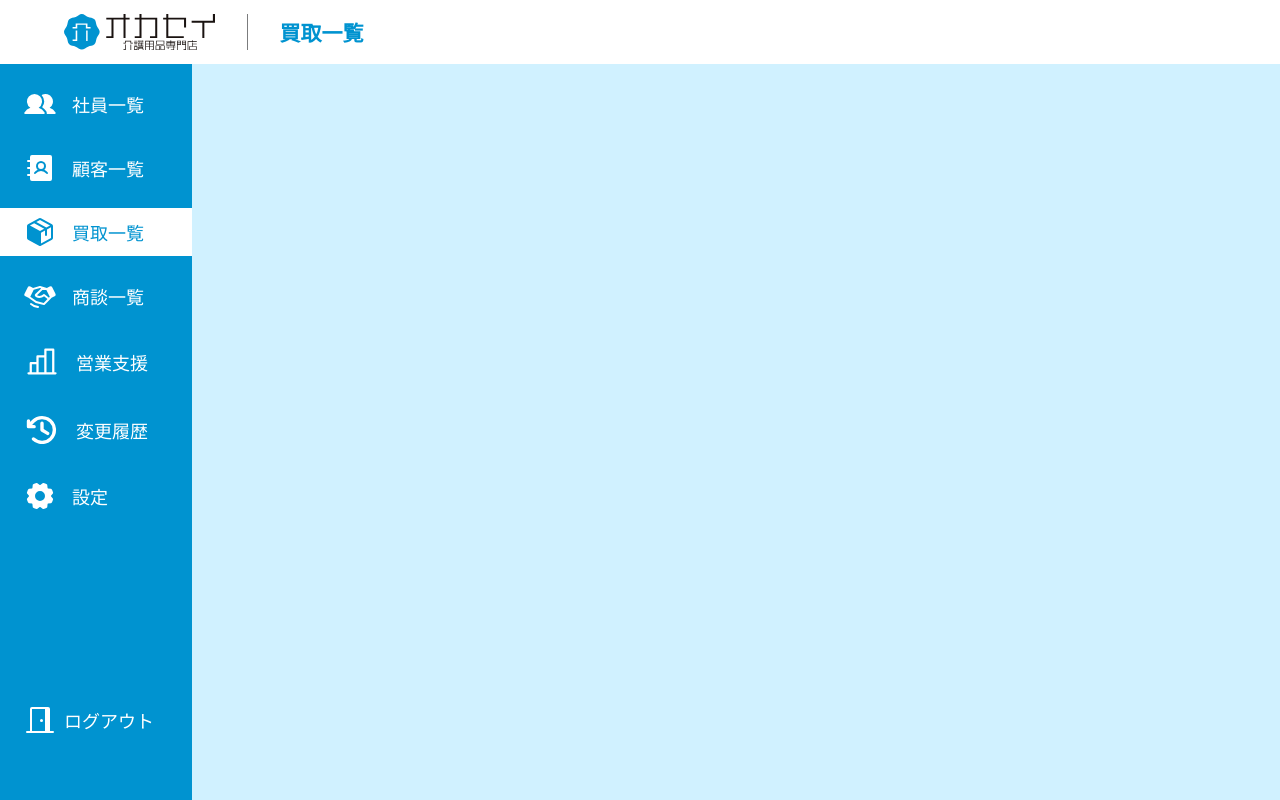
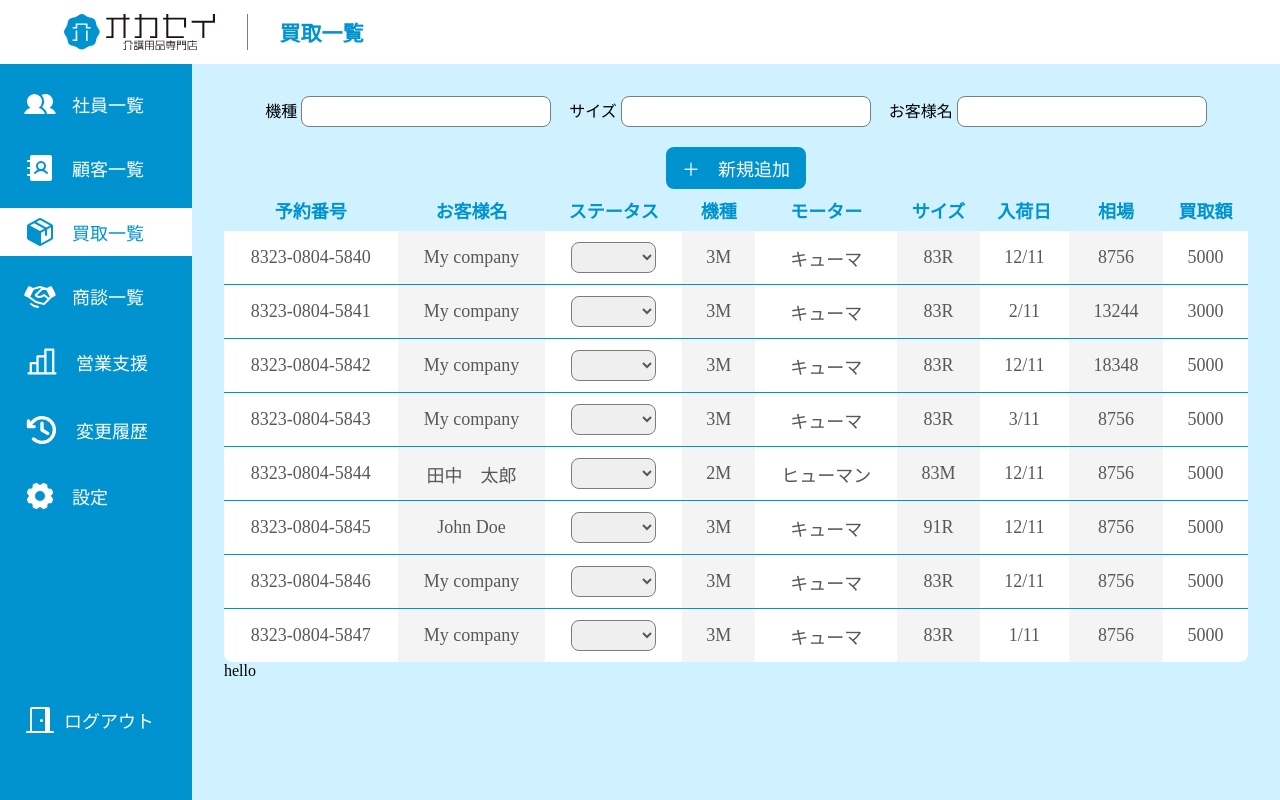
Before and after one commit to studioexu/okasei-business-create, a SvelteKit app: page /purchases in a window 1280 px wide. Built offline with nearby package versions, Linux system fonts and the light colour scheme.

Commit message:
feat: 買取一覧のテーブルを作成する

```diff
--- a/src/routes/purchases/+page.svelte
+++ b/src/routes/purchases/+page.svelte
@@ -1,5 +1,257 @@
 <script lang="ts" context="module"></script>
-<script lang="ts"></script>
 
+<script lang="ts">
+	import Select from '@/components/Select.svelte'
+	import { toKebab } from '@/libs/utils'
 
-<style></style>
+	interface Purchase {
+		reservationNumber: string
+		customerName: string
+		status: string
+		model: string
+		motor: string
+		size: string
+		arrivalDay: string
+		marketPrice: number
+		sellingPrice: number
+	}
+
+	const purchases: Purchase[] = [
+		{
+			reservationNumber: '8323-0804-5840',
+			customerName: 'My company',
+			status: '未着手',
+			model: '3M',
+			motor: 'キューマ',
+			size: '83R',
+			arrivalDay: '12/11',
+			marketPrice: 8756,
+			sellingPrice: 5000
+		},
+		{
+			reservationNumber: '8323-0804-5841',
+			customerName: 'My company',
+			status: '未着手',
+			model: '3M',
+			motor: 'キューマ',
+			size: '83R',
+			arrivalDay: '2/11',
+			marketPrice: 13244,
+			sellingPrice: 3000
+		},
+		{
+			reservationNumber: '8323-0804-5842',
+			customerName: 'My company',
+			status: '未着手',
+			model: '3M',
+			motor: 'キューマ',
+			size: '83R',
+			arrivalDay: '12/11',
+			marketPrice: 18348,
+			sellingPrice: 5000
+		},
+		{
+			reservationNumber: '8323-0804-5843',
+			customerName: 'My company',
+			status: '未着手',
+			model: '3M',
+			motor: 'キューマ',
+			size: '83R',
+			arrivalDay: '3/11',
+			marketPrice: 8756,
+			sellingPrice: 5000
+		},
+		{
+			reservationNumber: '8323-0804-5844',
+			customerName: '田中　太郎',
+			status: '未着手',
+			model: '2M',
+			motor: 'ヒューマン',
+			size: '83M',
+			arrivalDay: '12/11',
+			marketPrice: 8756,
+			sellingPrice: 5000
+		},
+		{
+			reservationNumber: '8323-0804-5845',
+			customerName: 'John Doe',
+			status: '未着手',
+			model: '3M',
+			motor: 'キューマ',
+			size: '91R',
+			arrivalDay: '12/11',
+			marketPrice: 8756,
+			sellingPrice: 5000
+		},
+		{
+			reservationNumber: '8323-0804-5846',
+			customerName: 'My company',
+			status: '未着手',
+			model: '3M',
+			motor: 'キューマ',
+			size: '83R',
+			arrivalDay: '12/11',
+			marketPrice: 8756,
+			sellingPrice: 5000
+		},
+		{
+			reservationNumber: '8323-0804-5847',
+			customerName: 'My company',
+			status: '未着手',
+			model: '3M',
+			motor: 'キューマ',
+			size: '83R',
+			arrivalDay: '1/11',
+			marketPrice: 8756,
+			sellingPrice: 5000
+		}
+	]
+
+	const searchFieldsets = [
+		{
+			id: 'model',
+			label: '機種',
+			value: ''
+		},
+		{
+			id: 'size',
+			label: 'サイズ',
+			value: ''
+		},
+		{
+			id: 'customer-name',
+			label: 'お客様名',
+			value: ''
+		}
+	]
+
+	const tableHeaders: { label: string; id: keyof Purchase }[] = [
+		{ label: '予約番号', id: 'reservationNumber' },
+		{ label: 'お客様名', id: 'customerName' },
+		{ label: 'ステータス', id: 'status' },
+		{ label: '機種', id: 'model' },
+		{ label: 'モーター', id: 'motor' },
+		{ label: 'サイズ', id: 'size' },
+		{ label: '入荷日', id: 'arrivalDay' },
+		{ label: '相場', id: 'marketPrice' },
+		{ label: '買取額', id: 'sellingPrice' }
+	]
+</script>
+
+<section class="section">
+	<header class="section__header">
+		<form class="search-form">
+			{#each searchFieldsets as fieldset}
+				<div class="input-wrapper">
+					<label for={fieldset.id}>{fieldset.label}</label>
+					<input type="text" id={fieldset.id} name={fieldset.id} bind:value={fieldset.value} />
+				</div>
+			{/each}
+		</form>
+
+		<button class="primary"> ＋　新規追加 </button>
+	</header>
+
+	<div class="section__main">
+		<table class="table">
+			<thead class="theader">
+				<tr class="trow">
+					{#each tableHeaders as header}
+						<th class="theader {toKebab(header.id)}">{header.label}</th>
+					{/each}
+				</tr>
+			</thead>
+
+			<tbody class="tbody">
+				{#each purchases as purchase}
+					<tr class="trow">
+						{#each tableHeaders as header}
+							{#if header.id === 'status'}
+								<td class="tdata">
+									<Select
+										options={['未着手', '進行中', '完了', '到着待ち', '失注']}
+										bind:value={purchase.status}
+									/>
+								</td>
+							{:else}
+								<td class="tdata">{purchase[header.id]}</td>
+							{/if}
+						{/each}
+					</tr>
+				{/each}
+			</tbody>
+		</table>
+	</div>
+
+	<footer class="section__footer">hello</footer>
+</section>
+
+<style lang="scss">
+	.search-form {
+		display: flex;
+		justify-content: center;
+		gap: 18px;
+		margin-bottom: 20px;
+	}
+
+	.table {
+		width: 100%;
+		padding: 11px;
+		border-collapse: collapse;
+		border-radius: 8px;
+		overflow: hidden;
+
+		.tbody {
+			background-color: #fff;
+		}
+
+		.theader {
+			position: sticky;
+			top: 0;
+			height: 42px;
+			font-weight: bold;
+			background-color: var(--back);
+			color: var(--primary);
+		}
+
+		.trow {
+			border-bottom: 1px solid var(--primary);
+
+			&:last-child {
+				border: none;
+			}
+		}
+
+		.tdata {
+			padding: 11px 22px;
+			width: fit-content;
+			text-align: center;
+			&.customerName {
+				max-width: 200px;
+
+				a {
+					color: var(--primary);
+
+					&:hover {
+						opacity: 0.5;
+					}
+				}
+			}
+
+			&.condition {
+				font-weight: 900;
+				&--A {
+					color: var(--error);
+				}
+
+				&--B {
+					color: var(--primary);
+				}
+			}
+		}
+
+		.tdata:nth-child(2n) {
+			background-color: rgb(244, 244, 244);
+		}
+	}
+</style>
```
